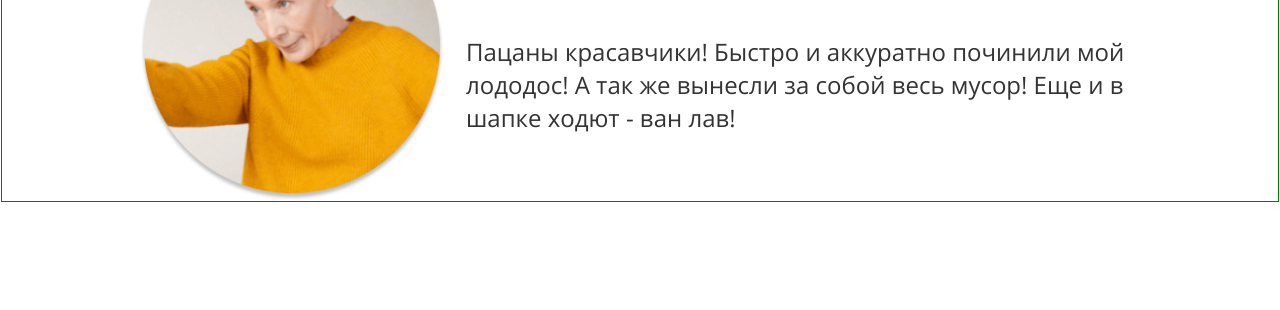
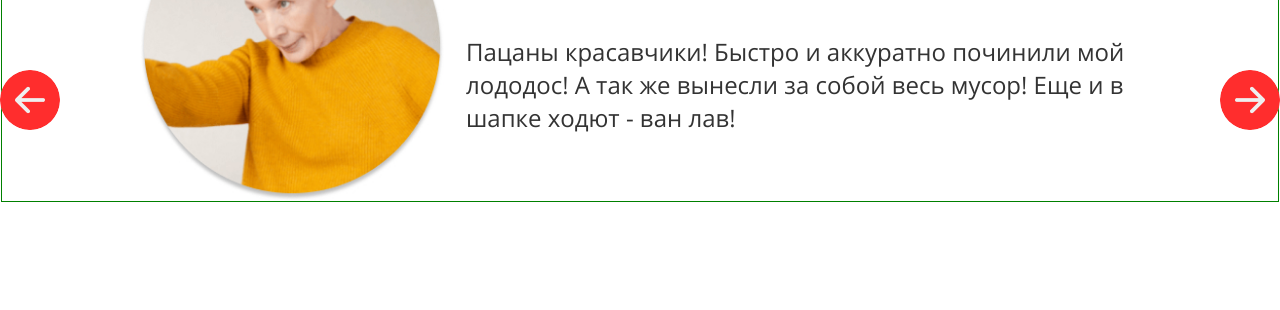
Before and after one commit to Anuta10/butterfly-shop, a website: page www/reviews.html in a window 1280 px wide. Shown: the part 490-800 px from the top of the page. Drawn offline with Linux system fonts and the light colour scheme.

Commit message:
add vector in reviews

```diff
--- a/src/styles/blocks/_reviews.scss
+++ b/src/styles/blocks/_reviews.scss
@@ -45,3 +45,37 @@
   font-size: 24px;
   line-height: 33px;
 }
+
+.reviews-slick {
+  position: relative;
+}
+
+.slick-left {
+  position: absolute;
+  z-index: 1;
+  top: 70%;
+  left: 0;
+  width: 60px;
+  height: 60px;
+  background-size: contain;
+  background-repeat: no-repeat;
+  background-position: center;
+  border-radius: 50%;
+  border: none;
+  cursor: pointer;
+}
+
+.slick-right {
+  position: absolute;
+  z-index: 1;
+  top: 70%;
+  right: 0;
+  width: 60px;
+  height: 60px;
+  background-size: contain;
+  background-repeat: no-repeat;
+  background-position: center;
+  border-radius: 50%;
+  border: none;
+  cursor: pointer;
+}
--- a/www/reviews.html
+++ b/www/reviews.html
@@ -43,18 +43,29 @@
         <h1 class="reviews-title">Отзывы</h1>
         <div class="reviews-wrap">
 
+          <div class="review-sclick">
+            <button class="slick-left" style="background-image: url(images/Vector-левый.png);"></button>
+          </div>
+
           <img src="images/ava.jpg"
             alt="Женщина с седыми волосами убранными в пучек ,странным выражением лица и желтой кофте"
             class="reviews-ava">
           <div class="reviews-info">
             <div class="reviews-name">Лидия Ивановна</div>
-            <p class="reviews-text">Пацаны красавчики! Быстро и аккуратно починили мой лододос!
-              А так же вынесли за собой весь мусор! Еще и в шапке ходют - ван лав!</p>
+            <div class="reviews-slick">
+              <p class="reviews-text">Пацаны красавчики! Быстро и аккуратно починили мой лододос!
+                А так же вынесли за собой весь мусор! Еще и в шапке ходют - ван лав!</p>
+            </div>
+
+            <div class="review-sclick">
+              <button class="slick-right" style="background-image: url(images/вектор-правый.png);"></button>
+            </div>
+
           </div>
         </div>
 
       </div>
-
+      </div>
     </section>
 
     <section class="order">
@@ -63,6 +74,7 @@
           <h2 class="order-title">Закажи пошив</h2>
           <p class="order-text">Заполните форму - наш мастер свяжется с вами, согласует удобное время для встречи. На
             встрече он снимет мерки и поможет обределиться с тканью.</p>
+
           <form action="#" class="form">
             <div class="form-field">
               <label for="name" class="form label">Ваше имя</label>
@@ -73,9 +85,8 @@
               <input name="phone" id="phone" type="text" class="form-input" placeholder="+7 800 888-88-88">
             </div>
             <div class="form-field form-btn">
-              <button type="submit" class="btn">Заказать</button>
+              <button type="submit" class="btn btn-form">Заказать</button>
             </div>
-
           </form>
 
         </div>
```
Also changed, not shown: www/catalog.html (+2 -2 lines), www/contacts.html (+2 -2 lines), www/faq.html (+2 -2 lines), www/style/style.css.
